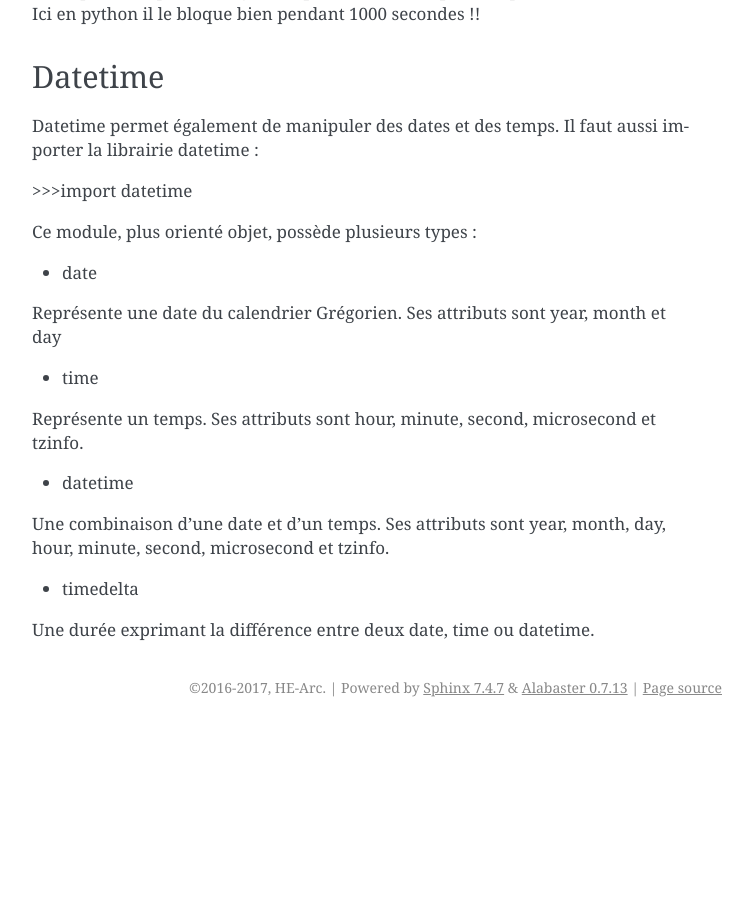
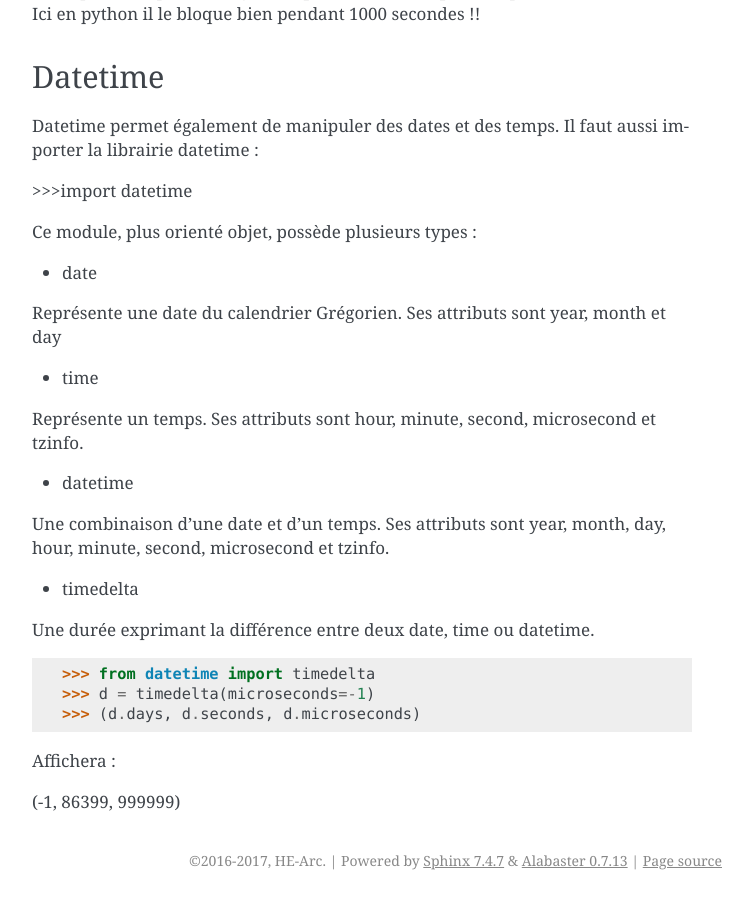
Before and after one commit to HE-Arc/livre-python, a Sphinx documentation site: the page built from source/time/index.rst, in a window 1280 px wide and 900 px high, scrolled down 3243 px. Shown: the whole window, without its empty margins (388-1141 px from the left). Built offline with Sphinx 7.4.7, drawn with Linux system fonts in a browser that asks for light colours; before the commit the page ends 3970 px from its top, so only the background shows below that.

Commit message:
Update index.rst

```diff
--- a/source/time/index.rst
+++ b/source/time/index.rst
@@ -185,3 +185,13 @@ Une combinaison d'une date et d'un temps. Ses attributs sont year, month, day, h
 
 - timedelta
 Une durée exprimant la différence entre deux date, time ou datetime.
+
+.. code:: python
+>>> from datetime import timedelta
+>>> d = timedelta(microseconds=-1)
+>>> (d.days, d.seconds, d.microseconds)
+
+Affichera :
+
+
+(-1, 86399, 999999)
```
